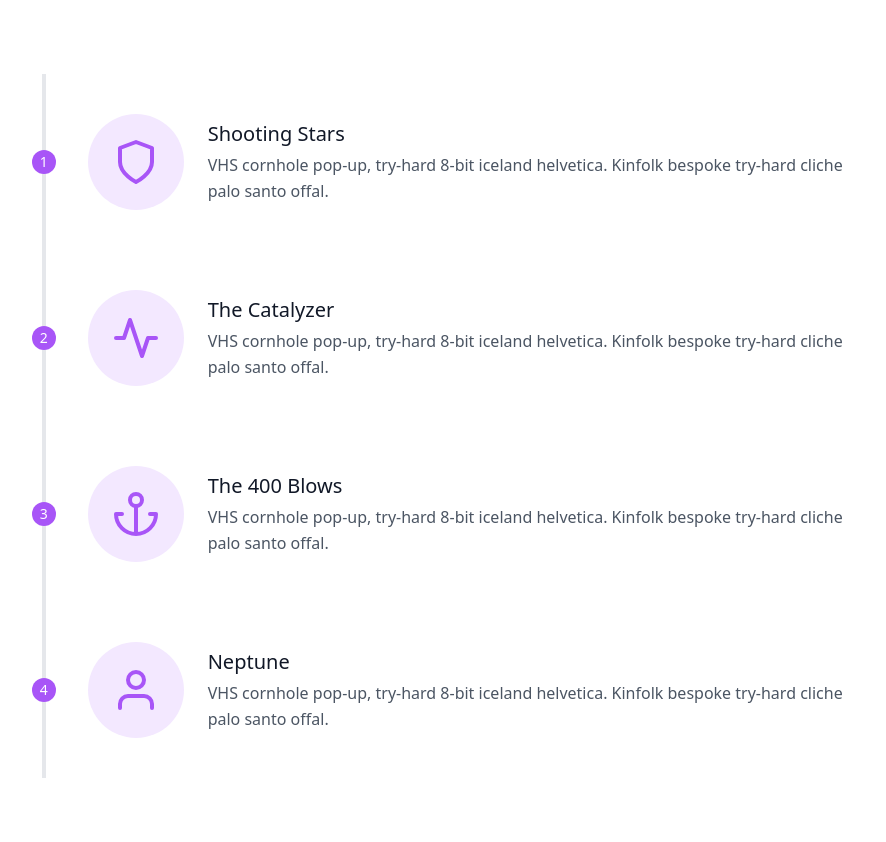
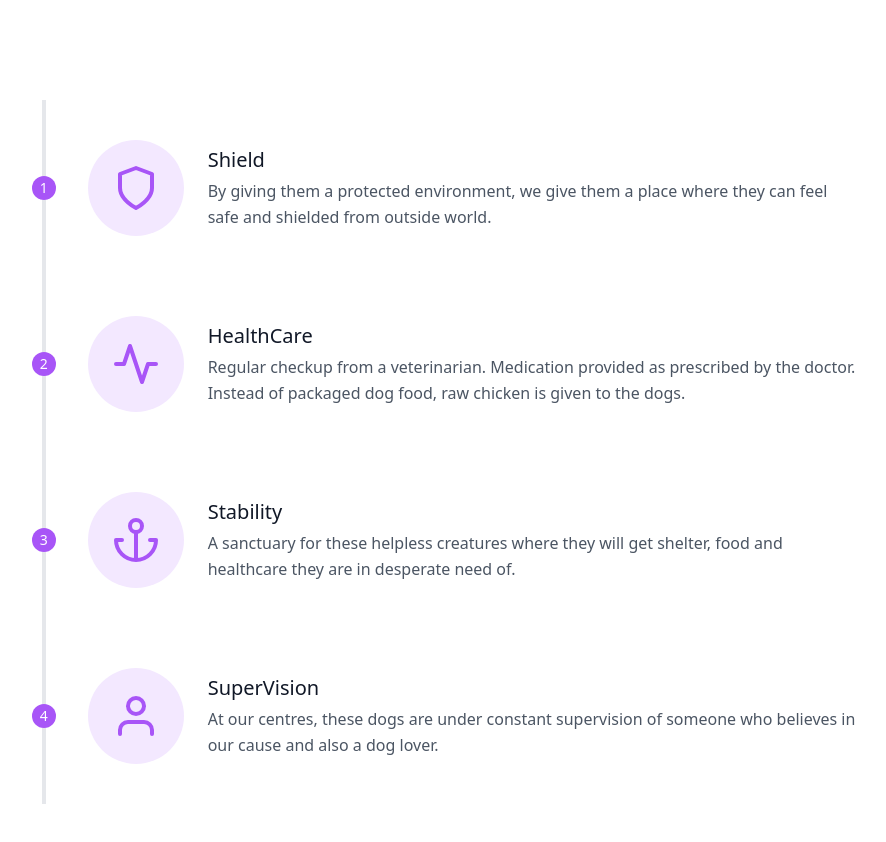
Before and after one commit to MilenialSensei/charity_foundation, a website: page index.html in a window 1280 px wide. Shown: the part 1580-2422 px from the top of the page, without its empty margins (195-1081 px from the left). Drawn offline with Linux system fonts and the light colour scheme.

Commit message:
Actual text put in place of dummy text.

```diff
--- a/index.html
+++ b/index.html
@@ -52,8 +52,8 @@
       <section class="text-gray-600 body-font">
         <div class="container px-5 py-24 mx-auto">
           <div class="flex flex-col text-center w-full mb-20">
-            <h1 class="sm:text-3xl text-2xl font-medium title-font mb-4 text-gray-900">Master Cleanse Reliac Heirloom</h1>
-            <p class="lg:w-2/3 mx-auto leading-relaxed text-base">Whatever cardigan tote bag tumblr hexagon brooklyn asymmetrical gentrify, subway tile poke farm-to-table. Franzen you probably haven't heard of them man bun deep jianbing selfies heirloom.</p>
+            <h1 class="sm:text-3xl text-2xl font-medium title-font mb-4 text-gray-900">Our Gang of Troublemakers</h1>
+            <p class="lg:w-2/3 mx-auto leading-relaxed text-base">When we started taking dogs under our roof, we didnt knew how active and playful these dogs are. Since they are with us, they are getting proper food and care they deserve. We need your help, in order to further our cause.</p>
           </div>
           <div class="flex flex-wrap -m-4">
             <div class="lg:w-1/3 sm:w-1/2 p-4">
@@ -133,8 +133,8 @@
                 </svg>
               </div>
               <div class="flex-grow sm:pl-6 mt-6 sm:mt-0">
-                <h2 class="font-medium title-font text-gray-900 mb-1 text-xl">Shooting Stars</h2>
-                <p class="leading-relaxed">VHS cornhole pop-up, try-hard 8-bit iceland helvetica. Kinfolk bespoke try-hard cliche palo santo offal.</p>
+                <h2 class="font-medium title-font text-gray-900 mb-1 text-xl">Shield</h2>
+                <p class="leading-relaxed">By giving them a protected environment, we give them a place where they can feel safe and shielded from outside world.</p>
               </div>
             </div>
           </div>
@@ -150,8 +150,8 @@
                 </svg>
               </div>
               <div class="flex-grow sm:pl-6 mt-6 sm:mt-0">
-                <h2 class="font-medium title-font text-gray-900 mb-1 text-xl">The Catalyzer</h2>
-                <p class="leading-relaxed">VHS cornhole pop-up, try-hard 8-bit iceland helvetica. Kinfolk bespoke try-hard cliche palo santo offal.</p>
+                <h2 class="font-medium title-font text-gray-900 mb-1 text-xl">HealthCare</h2>
+                <p class="leading-relaxed">Regular checkup from a veterinarian. Medication provided as prescribed by the doctor. Instead of packaged dog food, raw chicken is given to the dogs.</p>
               </div>
             </div>
           </div>
@@ -168,8 +168,8 @@
                 </svg>
               </div>
               <div class="flex-grow sm:pl-6 mt-6 sm:mt-0">
-                <h2 class="font-medium title-font text-gray-900 mb-1 text-xl">The 400 Blows</h2>
-                <p class="leading-relaxed">VHS cornhole pop-up, try-hard 8-bit iceland helvetica. Kinfolk bespoke try-hard cliche palo santo offal.</p>
+                <h2 class="font-medium title-font text-gray-900 mb-1 text-xl">Stability</h2>
+                <p class="leading-relaxed">A sanctuary for these helpless creatures where they will get shelter, food and healthcare they are in desperate need of.</p>
               </div>
             </div>
           </div>
@@ -186,8 +186,8 @@
                 </svg>
               </div>
               <div class="flex-grow sm:pl-6 mt-6 sm:mt-0">
-                <h2 class="font-medium title-font text-gray-900 mb-1 text-xl">Neptune</h2>
-                <p class="leading-relaxed">VHS cornhole pop-up, try-hard 8-bit iceland helvetica. Kinfolk bespoke try-hard cliche palo santo offal.</p>
+                <h2 class="font-medium title-font text-gray-900 mb-1 text-xl">SuperVision</h2>
+                <p class="leading-relaxed">At our centres, these dogs are under constant supervision of someone who believes in our cause and also a dog lover.</p>
               </div>
             </div>
           </div>
```
Also changed, not shown: css/styles.css.
